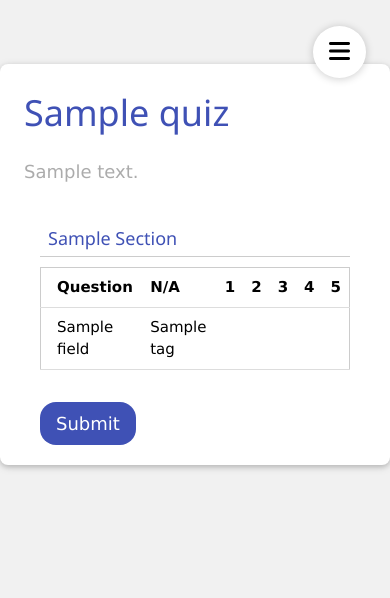
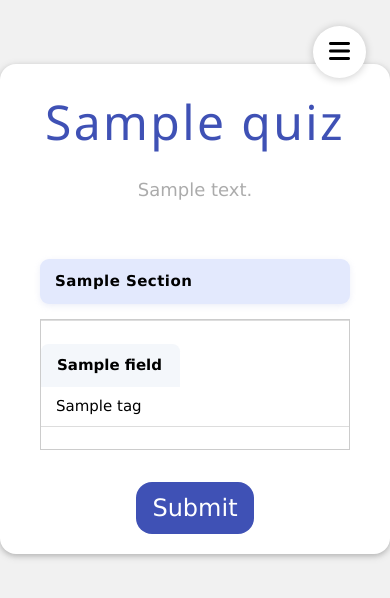
Before and after one commit to todd427/surveyhub, a Django app: template quiz/templates/quiz/internet_quiz.html in a window 390 px wide. Shown: the top 598 px of the page. Run offline with Django 4.2, Linux system fonts and the light colour scheme; tables that the repository leaves empty hold one stand-in row (values such as "Sample post"); the template is opened without the code that fills it: values that come from a table or form of the project are taken from there, most other values are stand-ins (such as "Sample title", 1, 10 or a date in 2020); some libraries are stand-ins or nearby versions.

Commit message:
nice clean working quiz

```diff
--- a/pages/templates/pages/base.html
+++ b/pages/templates/pages/base.html
@@ -28,6 +28,7 @@
      style="position:fixed; top:0; left:0; right:0; z-index:99;">
   <a href="{% url 'home' %}" class="w3-bar-item w3-button w3-mobile w3-text-indigo"><b>Foxxe Frey Labs</b></a>
   <a href="{% url 'lander' %}" class="w3-bar-item w3-button w3-mobile">Lunar Lander</a>
+  <a href="{% url 'internet_quiz' %}" class="w3-bar-item w3-button w3-mobile">Internet Quiz</a>
   <a href="{% url 'about' %}" class="w3-bar-item w3-button w3-mobile">About</a>
 </nav>
 
@@ -36,6 +37,7 @@
     {% endblock content %}
   </div>
 
+
   <script src="{% static 'js/base.js' %}"></script>
 </body>
 </html>
--- a/pages/templates/pages/home.html
+++ b/pages/templates/pages/home.html
@@ -8,6 +8,7 @@
   <p class="w3-large w3-text-grey w3-opacity w3-margin-bottom">Innovating at the crossroads of fiction & code.</p>
   <div class="w3-bar w3-margin-top w3-large w3-animate-opacity" style="justify-content: center; display: flex; gap: 2.5em;">
     <a href="{% url 'lander' %}" class="w3-button w3-indigo w3-hover-blue w3-round-xlarge w3-padding-large">Lunar Lander</a>
+    <a href="{% url 'internet_quiz' %}" class="w3-button w3-indigo w3-hover-blue w3-round-xlarge w3-padding-large">Internet Quiz</a>
     <a href="{% url 'about' %}" class="w3-button w3-purple w3-hover-deep-purple w3-round-xlarge w3-padding-large">About</a>
   </div>
 </div>
--- a/quiz/templates/quiz/internet_quiz.html
+++ b/quiz/templates/quiz/internet_quiz.html
@@ -1,4 +1,3 @@
-<!-- quiz/templates/quiz/internet_quiz.html -->
 {% extends "quiz/base.html" %}
 {% block title %}{{ quiz.title }}{% endblock %}
 {% block content %}
@@ -18,18 +17,70 @@
       document.getElementById("uuidInput").value = uuid;
     });
 </script>
+<style>
+  .likert-table th,
+  .likert-table td {
+    text-align: center;
+    vertical-align: middle;
+  }
+  .likert-table th:first-child,
+  .likert-table td:first-child {
+    text-align: left;
+    width: 45%;
+    font-weight: 500;
+  }
+  .likert-table tr:nth-child(even) {
+    background-color: #f1f1f1;
+  }
+  .likert-table tr:hover {
+    background-color: #ffe0b2 !important;
+    transition: background 0.2s;
+  }
+  .section-title {
+    background: #e3e9fd;
+    padding: 0.75em 1em;
+    border-radius: 0.6em;
+    margin: 2em 0 1em 0;
+    font-weight: 700;
+    letter-spacing: 0.03em;
+    box-shadow: 0 2px 6px #9fa8da33;
+  }
+  @media (max-width: 700px) {
+    .likert-table, .likert-table thead, .likert-table tbody, .likert-table tr, .likert-table th, .likert-table td {
+      display: block;
+    }
+    .likert-table tr {
+      margin-bottom: 1.5em;
+    }
+    .likert-table th {
+      display: none;
+    }
+    .likert-table td:first-child {
+      background: #f4f7fb;
+      font-weight: 700;
+      padding-top: 0.7em;
+      padding-bottom: 0.7em;
+      border-radius: 0.5em 0.5em 0 0;
+    }
+    .likert-table td:not(:first-child) {
+      text-align: left;
+      padding-left: 1em;
+    }
+  }
+</style>
 <div class="w3-content w3-padding-32" style="max-width:900px;">
-  <div class="w3-card w3-white w3-round-large w3-padding-large w3-animate-opacity">
-    <h1 class="w3-xxlarge w3-text-indigo">{{ quiz.title }}</h1>
-    <p class="w3-large w3-text-grey w3-opacity">{{ quiz.description }}</p>
+  <div class="w3-card w3-white w3-round-xlarge w3-padding-large w3-animate-opacity w3-shadow-large">
+    <h1 class="w3-xxxlarge w3-text-indigo w3-center" style="letter-spacing:0.05em;">{{ quiz.title }}</h1>
+    <p class="w3-large w3-text-grey w3-opacity w3-center">{{ quiz.description }}</p>
     <form method="post" class="w3-container w3-padding">
       {% csrf_token %}
       <input type="hidden" name="uuid" id="uuidInput">
       {% for section, questions in section_questions %}
-        <h2 class="w3-large w3-text-indigo w3-border-bottom w3-padding-small">{{ section.name|title }}</h2>
-        <table class="w3-table-all w3-hoverable w3-margin-bottom">
+        <div class="section-title">{{ section.name|title }}</div>
+        <div style="overflow-x:auto;">
+        <table class="w3-table-all w3-hoverable w3-margin-bottom likert-table">
           <thead>
-            <tr>
+            <tr class="w3-light-grey">
               <th>Question</th>
               <th>N/A</th>
               <th>1</th>
@@ -44,14 +95,17 @@
               <tr>
                 <td class="w3-left-align">{{ field.label }}</td>
                 {% for radio in field %}
-                  <td>{{ radio.tag }}</td>
+                  <td>{% if radio.choice_label %}<label style="cursor:pointer;">{{ radio.tag }}</label>{% else %}{{ radio.tag }}{% endif %}</td>
                 {% endfor %}
               </tr>
             {% endfor %}
           </tbody>
         </table>
+        </div>
       {% endfor %}
-      <button type="submit" class="w3-button w3-indigo w3-large w3-round-xlarge w3-margin-top">Submit</button>
+      <div class="w3-center">
+        <button type="submit" class="w3-button w3-indigo w3-xlarge w3-round-xlarge w3-margin-top w3-hover-blue">Submit</button>
+      </div>
     </form>
   </div>
 </div>
```
Also changed, not shown: quiz/templates/quiz/thanks.html (added, +10 -0 lines).
